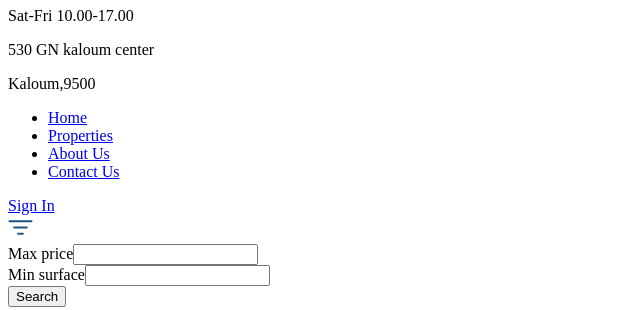
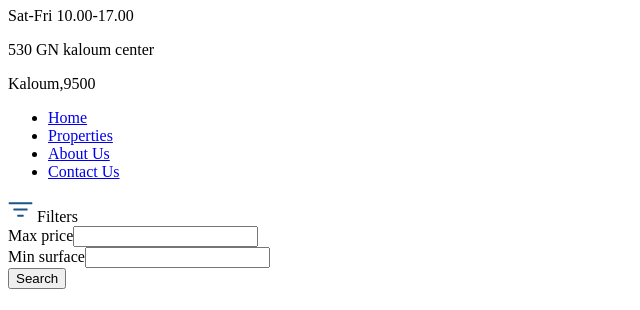
Before and after one commit to aliou77/Symfony-Immobilier, a Symfony app: template templates/property/index.html.twig in a window 1280 px wide. Shown: the part 137-447 px from the top of the page, without its empty margins (0-640 px from the left). Run offline with Twig, Linux system fonts and the light colour scheme; the template is opened without the code that fills it, so the values that code supplies are empty; form fields are guessed from the names that the template uses; some libraries are stand-ins or nearby versions.

Commit message:
finish website design

```diff
--- a/assets/js/script.js
+++ b/assets/js/script.js
@@ -39,6 +39,11 @@ $(document).ready(function () {
 
     // openstreetmap feat configuration
     try {
+        if($('#lat').data('latitude')){
+            $("#network-error").remove('hidden');
+        }else{
+            $("#network-error").addClass('hidden');
+        }
         var lat = $('#lat').data('latitude') ? $('#lat').data('latitude') : 51.505,
             long = $('#long').data('longitude') ? $('#long').data('longitude') : -0.09;
 
--- a/templates/_files/header.html.twig
+++ b/templates/_files/header.html.twig
@@ -64,11 +64,11 @@
                         <a href="{{ path('contact') }}" class="item-link {% if current_menu is defined and current_menu == 'contact' %}active{% endif %}">Contact Us</a>
                     </li>
                 </ul>
-                <div class="login sm:ms-0 ms-[20px]">
+                {# <div class="login sm:ms-0 ms-[20px]">
                     <a href="#" class="text-lg rounded-md bg-white text-main font-medium px-[20px] py-[8px] hover:text-white hover:bg-main">
                         <span>Sign In</span>
                     </a>
-                </div>
+                </div> #}
             </div>
         </div>
     </div>
--- a/templates/home/index.html.twig
+++ b/templates/home/index.html.twig
@@ -27,7 +27,7 @@
 
     <section class="le-monde mb-[7rem]">
         <div class="desktop-width">
-            <h5 class="styled-title text-center max-w-[67rem] w-full mt-4 mb-[3rem] mx-auto">More than 60,000 houses & apartments arround the world.</h5>
+            <h5 class="styled-title text-center max-w-[67rem] w-full mt-4 mb-[3rem] mx-auto">More than 60,000 houses & apartments around the world.</h5>
             <div class="grid-container ">
                 <div class="w-full relative">
                     <img class="w-full" src="images/viles/boston.jpg" alt="Boston" role="img">
--- a/templates/property/index.html.twig
+++ b/templates/property/index.html.twig
@@ -5,11 +5,12 @@
 {% block body %}
 
     <div class="form-search-content mt-[3rem] mb-[4rem] desktop-width">
-        <span id="open-filters" class="sm:hidden flex justify-end cursor-pointer">
+        <span id="open-filters" class="sm:hidden flex gap-2 cursor-pointer w-[5rem] ms-auto">
             <svg fill="#1c5588" width="25px" viewBox="0 0 32 32" version="1.1" xmlns="http://www.w3.org/2000/svg">
                 <title>filter</title>
                 <path d="M30 6.749h-28c-0.69 0-1.25 0.56-1.25 1.25s0.56 1.25 1.25 1.25v0h28c0.69 0 1.25-0.56 1.25-1.25s-0.56-1.25-1.25-1.25v0zM24 14.75h-16c-0.69 0-1.25 0.56-1.25 1.25s0.56 1.25 1.25 1.25v0h16c0.69 0 1.25-0.56 1.25-1.25s-0.56-1.25-1.25-1.25v0zM19 22.75h-6.053c-0.69 0-1.25 0.56-1.25 1.25s0.56 1.25 1.25 1.25v0h6.053c0.69 0 1.25-0.56 1.25-1.25s-0.56-1.25-1.25-1.25v0z"></path>
             </svg>
+            <span class="text-lg text-main">Filters</span>
         </span>
         <div class="content w-full sm:block hidden">
             <div class="sm:hidden flex justify-end mb-8">
--- a/templates/property/show.html.twig
+++ b/templates/property/show.html.twig
@@ -88,10 +88,8 @@
             <span id="long" data-longitude="{{ property.longitude }}"></span>
             <h4 class="font-bold text-center text-[2rem] text-main mt-[4rem] mb-4">Location</h4>
             <div class="map-content">
+                <p id="network-error" class="text-center text-gray-600 text-lg">Map not available due to Network <span class="text-red-700">ERROR</span></p>
                 <div id="map">
-                    {% if property.latitude is null and property.longitude is null %}
-                        <p class="text-center text-gray-600 text-lg">Map not available due to Network <span class="text-red-700">ERROR</span></p>
-                    {% endif %}
                 </div>
             </div>
         </div>
```
Also changed, not shown: note_react-symphony.md (+0 -2 lines).
